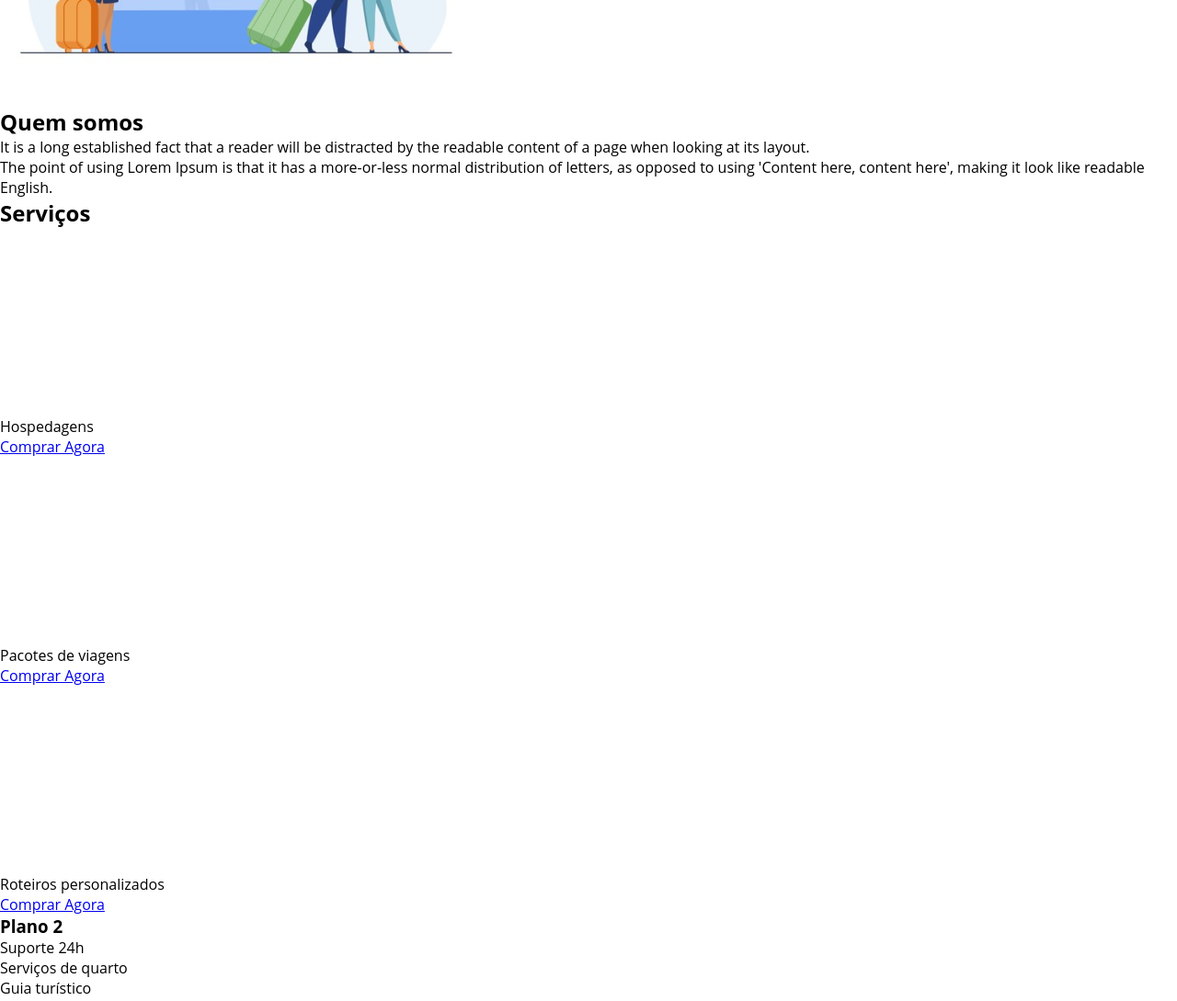
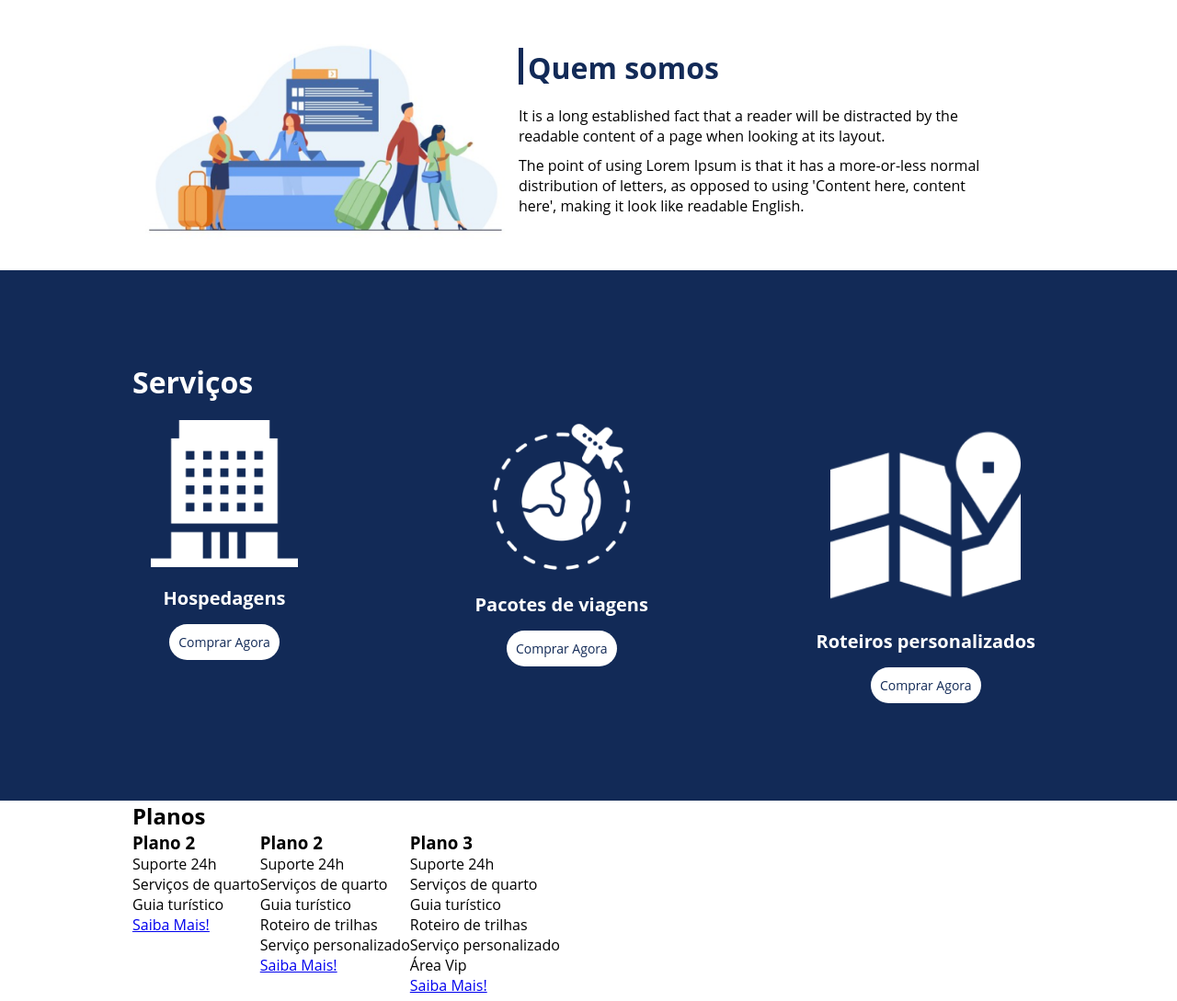
Before and after one commit to MarKosVi/BootcampSantanderDIO, a plain HTML site: page index.html in a window 1280 px wide. Shown: the part 897-1986 px from the top of the page at 92% size. Drawn offline with Linux system fonts and the light colour scheme.

Commit message:
servicos

```diff
--- a/index.html
+++ b/index.html
@@ -18,11 +18,11 @@
        </div>
     </header>
 
-    <div>
-        <div>
+    <div class="flex-container apresentacao">
+        <div class="text-apresentacao">
             <h1>Flex <br>Turismos</h1>
             <p>O melhor serviço para você!</p>
-            <a href="">Saiba Mais!</a>
+            <a href="">Saiba Mais !</a>
         </div>
 
         <div>
@@ -30,37 +30,37 @@
         </div>
     </div>
 
-    <div>
-        <div>
-            <img src="./assets/images/1-quem-somos.png" alt="balcão de atendimento">
-        </div>
-
+    <div class="flex-container" id="quem-somos">
         <div>
             <h2>Quem somos</h2>
             <p>It is a long established fact that a reader will be distracted by the readable content of a page when looking at its layout. </p>
             <p>The point of using Lorem Ipsum is that it has a more-or-less normal distribution of letters, as opposed to using 'Content here, content here', making it look like readable English.</p>
         </div>
+        <div>
+            <img src="./assets/images/1-quem-somos.png" alt="balcão de atendimento">
+        </div>
     </div>
 
-    <div>
+    <div class="container-externo">
+        <div class="flex-container" id="servicos">
             <div>
                 <h2>Serviços</h2>
             </div>
 
-        <div>
-            <div>
+            <div class="list-servicos">
+                <div class="item-servico">
                     <div><img src="./assets/images/icon-2.png" alt="hospedagens"></div>
                     <p>Hospedagens</p>
                     <a href="#">Comprar Agora</a>
                 </div>
 
-            <div>
+                <div class="item-servico">
                    <div><img src="./assets/images/icon-1.png" alt="pacote de viagens"></div>
                    <p>Pacotes de viagens</p>
                    <a href="#">Comprar Agora</a>
                 </div>
 
-            <div>
+                <div  class="item-servico">
                     <div><img src="./assets/images/icon-3.png" alt="roteiros personalizados"></div>
                     <p>Roteiros personalizados</p>
                     <a href="#">Comprar Agora</a>
@@ -68,10 +68,13 @@
 
             </div>
         </div>
+    </div>
 
-    <div>
+    <div  class="flex-container" id="planos">
+        <div><h2>Planos</h2></div>
 
-        <div>
+        <div class="list-planos">
+            <div class="item-plano">
                 <h3>Plano 2</h3>
                 <ul>
                     <li>Suporte 24h</li>
@@ -81,7 +84,7 @@
                 <a href="#">Saiba Mais!</a>
             </div>
 
-        <div>
+            <div class="item-plano">
                 <h3>Plano 2</h3>
                 <ul>
                     <li>Suporte 24h</li>
@@ -93,7 +96,7 @@
                 <a href="#">Saiba Mais!</a>
             </div>
 
-        <div>
+            <div class="item-plano">
                 <h3>Plano 3</h3>
                 <ul>
                     <li>Suporte 24h</li>
@@ -106,6 +109,7 @@
                 <a href="#">Saiba Mais!</a>
             </div>
         </div>
+    </div>
 
     <footer>
         <p>&copy; 2021 CSS Flexbox</p>
--- a/style.css
+++ b/style.css
@@ -3,6 +3,11 @@
     margin: 0;
     padding: 0;
     font-family: 'Open Sans', 'sans-serif';
+}
+
+div img{
+    display: block;
+    width: 100%;
 }
 
 ul {
@@ -45,3 +50,128 @@ header .menu{
     justify-content: space-between;
     align-items: center;
 }
+
+
+.apresentacao{
+    height: 100vh;
+    align-items: center;
+    justify-content: space-between;
+}
+
+.text-apresentacao{
+    min-height: 200px;
+}
+
+.text-apresentacao h1{
+    color: #122A57;
+    font-size: 48px;
+    margin-bottom: 10px;
+}
+
+.text-apresentacao a{
+    background-color: #122A57;
+    color: #fff;
+    text-align: center;
+    border-radius: 30px;
+    width: 220px;
+    display: block;
+    text-decoration: none;
+    height: 50px;
+    line-height: 50px;
+    margin: 10px 0;
+}
+
+#quem-somos{
+    flex-flow: row-reverse;
+    align-items: center;
+    justify-content: space-between;
+}
+
+#quem-somos h2{
+    font-size: 32px;
+    color: #122A57;
+    display: flex;
+    margin-bottom: 20px;
+}
+
+#quem-somos h2::before{
+    content: "";
+    height: 40px;
+    width: 5px;
+    margin-right: 5px;
+    background-color: #122A57;
+    position: relative;
+}
+
+#quem-somos p {
+    margin-bottom: 10px;
+    width: 90%;
+}
+
+
+#quem-somos img{
+    min-width: 420px;
+}
+
+.container-externo{
+    background-color: #122A57;
+    width: 100%;
+}
+
+#servicos{
+    flex-flow: column;
+    padding: 100px 0;
+}
+
+#servicos h2{
+    color: #fff;
+    font-size: 32px;
+    margin-bottom: 20px;
+}
+
+.list-servicos {
+    display: flex;
+    justify-content: space-between;
+}
+
+.list-servicos .item-servico {
+    text-align: center;
+}
+
+.item-servico a{
+    width: 120px;
+    background-color: #fff;
+    border-radius: 30px;
+    height: 20px;
+    line-height: 50px;
+    text-align: center;
+    margin-top: 20px;
+    padding: 10px;
+    text-decoration: none;
+    color: #122A57;
+    font-size: 14px;
+}
+
+.item-servico p{
+    font-weight: 700;
+    font-size: 20px;
+    color: #fff;
+    margin: 10px;
+    margin-top: 20px;
+
+}
+
+.item-servico img{
+    width: 80%;
+    margin: auto;
+}
+
+
+#planos{
+    flex-flow: column;
+    min-height: 100vh;
+}
+
+.list-planos{
+    display: flex;
+}
```
Lines whose indentation alone changed are shown as unchanged.
